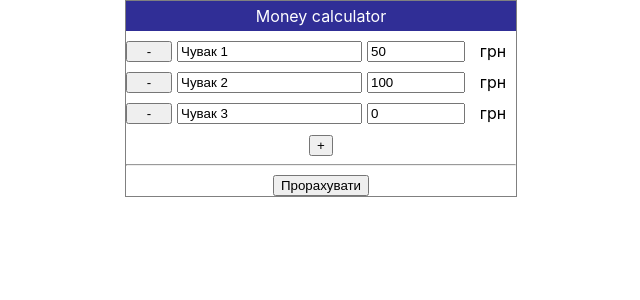
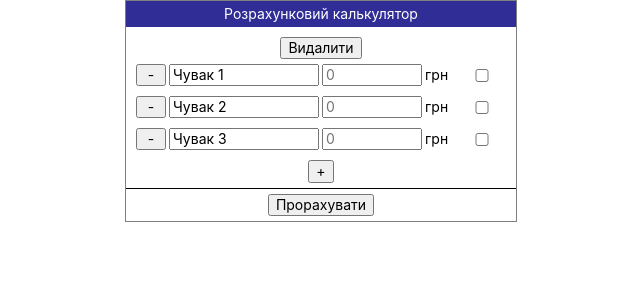
Before and after one commit to IP777/money_calc, a React (Create React App) app: page / in a window 1280 px wide. Shown: the top 300 px of the page, without its empty margins (319-959 px from the left). Built offline with nearby package versions, Linux system fonts and the light colour scheme.

Commit message:
fix big bug

```diff
--- a/package.json
+++ b/package.json
@@ -2,10 +2,12 @@
   "name": "money_calc",
   "version": "0.1.0",
   "private": true,
+  "homepage": "https://IP777.github.io/money_calc",
   "dependencies": {
     "@testing-library/jest-dom": "^5.16.4",
     "@testing-library/react": "^13.3.0",
     "@testing-library/user-event": "^13.5.0",
+    "gh-pages": "^4.0.0",
     "react": "^18.2.0",
     "react-dom": "^18.2.0",
     "react-scripts": "5.0.1",
@@ -14,8 +16,8 @@
   "scripts": {
     "start": "react-scripts start",
     "build": "react-scripts build",
-    "test": "react-scripts test",
-    "eject": "react-scripts eject"
+    "predeploy": "npm run build",
+    "deploy": "gh-pages -d build"
   },
   "eslintConfig": {
     "extends": [
--- a/src/App.css
+++ /dev/null
@@ -1,35 +0,0 @@
-.App {
-  margin: 0 auto;
-  width: 390px;
-  text-align: center;
-  border: 1px solid gray;
-}
-
-.header {
-  background: rgb(48, 46, 150);
-  padding: 5px;
-  color: #fff;
-}
-
-.main {
-  padding-top: 10px;
-}
-
-.pb_wrapper {
-  display: grid;
-  grid-template-columns: repeat(4, 1fr);
-  grid-gap: 5px;
-  margin-bottom: 10px;
-}
-
-.pb_coast {
-  width: 90px;
-}
-
-.cal_bloc {
-}
-
-.r_wrapper {
-  border-bottom: 1px solid black;
-  padding: 10px 0;
-}
--- a/src/App.jsx
+++ b/src/App.jsx
@@ -1,5 +1,5 @@
 import React, { useState } from "react";
-import "./App.css";
+import "./style/App.css";
 import PersonButton from "./components/PersonButton";
 import randomID from "./utils/randomID";
 import MoneyCalcBlock from "./components/MoneyCalckBlock";
@@ -8,17 +8,17 @@ const initPersonArr = [
   {
     id: "1",
     name: "Чувак 1",
-    money: 50,
+    money: "",
   },
   {
     id: "2",
     name: "Чувак 2",
-    money: 100,
+    money: "",
   },
   {
     id: "3",
     name: "Чувак 3",
-    money: 0,
+    money: "",
   },
 ];
 
@@ -44,7 +44,7 @@ function App() {
 
   const calculateHandler = () => {
     const totalCoast = personArr
-      .map((item) => (typeof item.money !== "number" ? 0 : item.money))
+      .map((item) => (item.money === "" ? 0 : Number(item.money)))
       .reduce((prevValue, currValue) => prevValue + currValue, 0);
 
     const deltaCoast = totalCoast / personArr.length;
@@ -57,13 +57,16 @@ function App() {
 
     const pDebtors = personArr
       .filter((item, i) => calcSum[i] < 0)
-      .sort((a, b) => a.money + b.money);
+      .sort((a, b) => Number(a.money) - Number(b.money));
 
     const investors = calcSum.filter((item) => item > 0).sort((a, b) => b - a);
-    const debtors = calcSum.filter((item) => item < 0).sort((a, b) => a + b);
+    const debtors = calcSum.filter((item) => item < 0).sort((a, b) => a - b);
 
     const debtorsSort = [...debtors];
     const sArr = [];
+
+    console.log("debtors", debtors);
+    console.log("pDebtors", pDebtors);
 
     for (let i = 0; i < investors.length; i++) {
       let inv = investors[i];
@@ -96,10 +99,19 @@ function App() {
     setResult(sArr);
   };
 
+  const removeDataHandler = () => {
+    setPersonArr(initPersonArr);
+    setResult(null);
+  };
+
   return (
     <div className="App">
-      <div className="header">Money calculator</div>
+      <div className="header">Розрахунковий калькулятор</div>
       <div className="main">
+        <div className="main_head_block">
+          <button className="del_btn" type="button" onClick={removeDataHandler}>
+            Видалити
+          </button>
           <div className="person_block">
             {personArr.map((item) => (
               <PersonButton
@@ -117,9 +129,7 @@ function App() {
                 changeMoney={(number) =>
                   setPersonArr(
                     personArr.map((item2) =>
-                    item2.id === item.id
-                      ? { ...item2, money: Number(number) }
-                      : item2
+                      item2.id === item.id ? { ...item2, money: number } : item2
                     )
                   )
                 }
@@ -129,11 +139,12 @@ function App() {
           <button type="button" onClick={AddPersonHandler}>
             +
           </button>
-        <hr />
+        </div>
         <div className="cal_bloc">
           <button type="button" onClick={calculateHandler}>
             Прорахувати
           </button>
+
           <div className="total_coast_block">
             {result &&
               result.map((item) => (
--- a/src/components/MoneyCalckBlock.jsx
+++ b/src/components/MoneyCalckBlock.jsx
@@ -3,9 +3,18 @@ import React from "react";
 export default function MoneyCalcBlock({ item }) {
   return (
     <div className="r_wrapper">
-      <div className="r_investor">Кому виннi: {item.investorName}</div>
-      <div className="r_debtor">Хто винний: {item.debtorsName}</div>
-      <div className="r_debtor">Скiльки винний: {Math.ceil(item.take)}грн</div>
+      <div className="r_investor">
+        Кому виннi: <span style={{ fontWeight: 500 }}>{item.investorName}</span>
+      </div>
+      <div className="r_debtor">
+        Хто винний:{" "}
+        <span style={{ fontWeight: 500, color: "darkblue" }}>
+          {item.debtorsName}
+        </span>
+      </div>
+      <div className="r_debtor_money">
+        Скiльки винний: {Math.ceil(item.take)}грн
+      </div>
     </div>
   );
 }
--- a/src/components/PersonButton.jsx
+++ b/src/components/PersonButton.jsx
@@ -26,7 +26,8 @@ export default function PersonButton({
         value={pbMoney}
         onChange={(e) => changeMoney(e.target.value)}
       />
-      <div className="text">грн</div>
+      <div className="pb_text">грн</div>
+      <input type="checkbox" />
     </div>
   );
 }
--- a/src/index.js
+++ b/src/index.js
@@ -1,6 +1,7 @@
 import React from "react";
 import ReactDOM from "react-dom/client";
-import "./index.css";
+import "./style/index.css";
+import "./style/normalize.css";
 import App from "./App";
 // import reportWebVitals from './reportWebVitals';
 
--- /dev/null
+++ b/src/style/App.css
@@ -0,0 +1,63 @@
+.App {
+  margin: 0 auto;
+  width: 390px;
+  text-align: center;
+  border: 1px solid gray;
+  font-size: 14px;
+}
+
+.header {
+  background: rgb(48, 46, 150);
+  padding: 5px;
+  color: #fff;
+}
+
+.main {
+  padding-top: 10px;
+}
+
+.main_head_block {
+  border-bottom: 1px solid black;
+  padding-bottom: 5px;
+}
+
+.del_btn {
+  margin-bottom: 5px;
+}
+
+.person_block {
+  padding: 0 10px;
+}
+
+.pb_wrapper {
+  display: grid;
+  grid-template-columns: 30px 150px 100px 30px 1fr;
+  gap: 3px;
+  align-items: center;
+  margin-bottom: 10px;
+}
+
+.pb_text {
+  text-align: start;
+  padding: 0;
+}
+
+.cal_bloc {
+  padding: 5px 0;
+}
+
+.r_wrapper {
+  border-bottom: 1px solid black;
+  padding: 5px 0;
+}
+
+.r_wrapper:last-child {
+  padding: 0;
+  padding-top: 5px;
+  border: 0;
+}
+
+.r_debtor_money {
+  color: red;
+  font-weight: 500;
+}
```
Also changed, not shown: src/style/index.css (renamed from src/index.css), src/style/normalize.css (added), 1 other file (tests, documents, lock files or other folders). Lines whose indentation alone changed are shown as unchanged.
